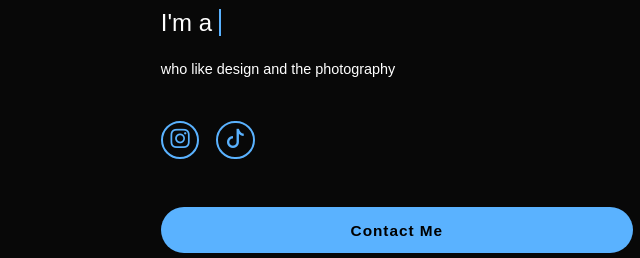
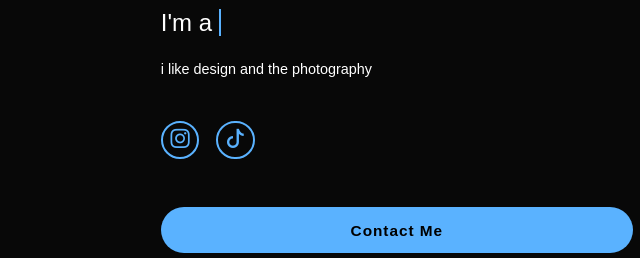
Before and after one commit to apalahdiako/miwyooo, a plain HTML site: page index.html in a window 1280 px wide. Shown: the part 317-575 px from the top of the page, 0-640 px from the left. Drawn offline with nearby package versions, Linux system fonts and the light colour scheme.

Commit message:
Update index.html

```diff
--- a/index.html
+++ b/index.html
@@ -38,7 +38,7 @@
                     <div class="home-content">
                         <h1>Hi, It's <span>Bayuu</span></h1>
                         <h3 class="text-animation">I'm a <span></span></h3>
-                        <p>who like design and the photography </p>
+                        <p> i like design and the photography </p>
                     </div>
                     <div class="social-icon">
                         <a href="https://www.instagram.com/miwyo_/profilecard/?igsh=NHpvZTYxMnBsa2dn"><i
```
